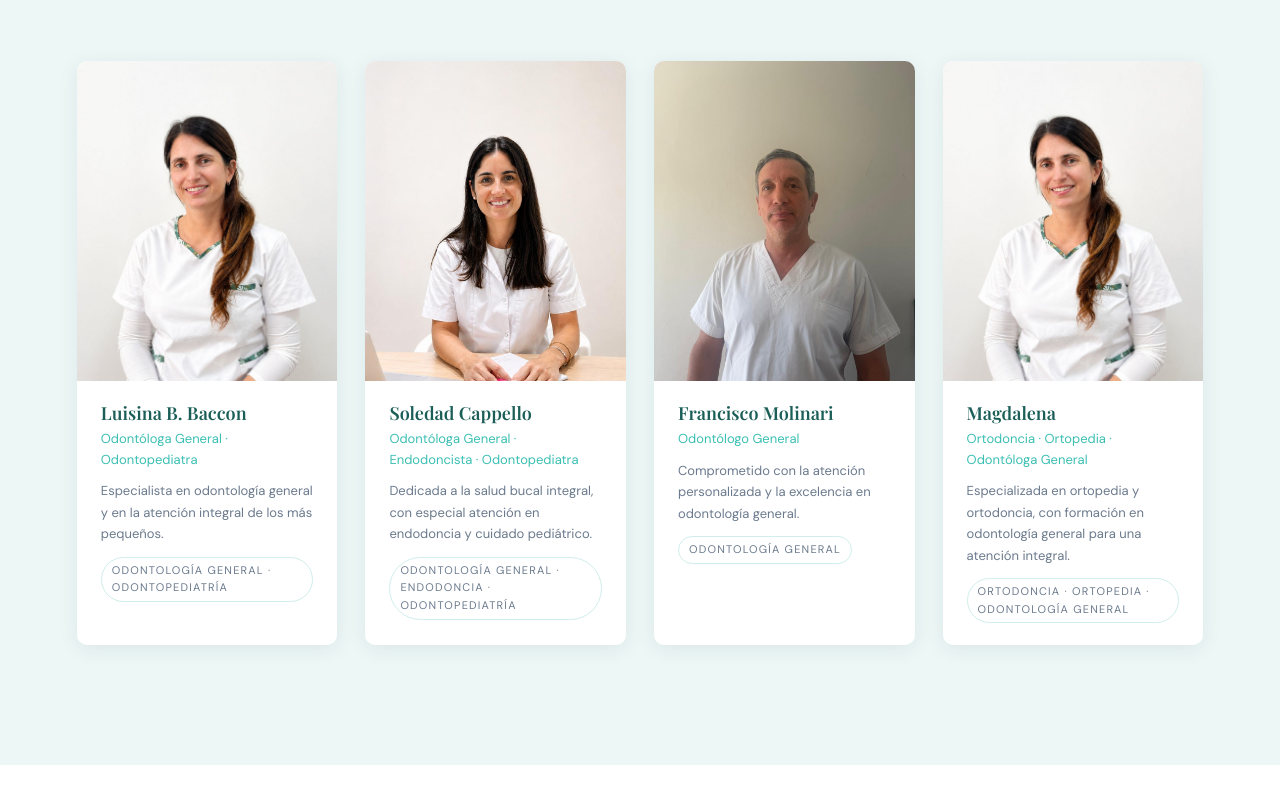
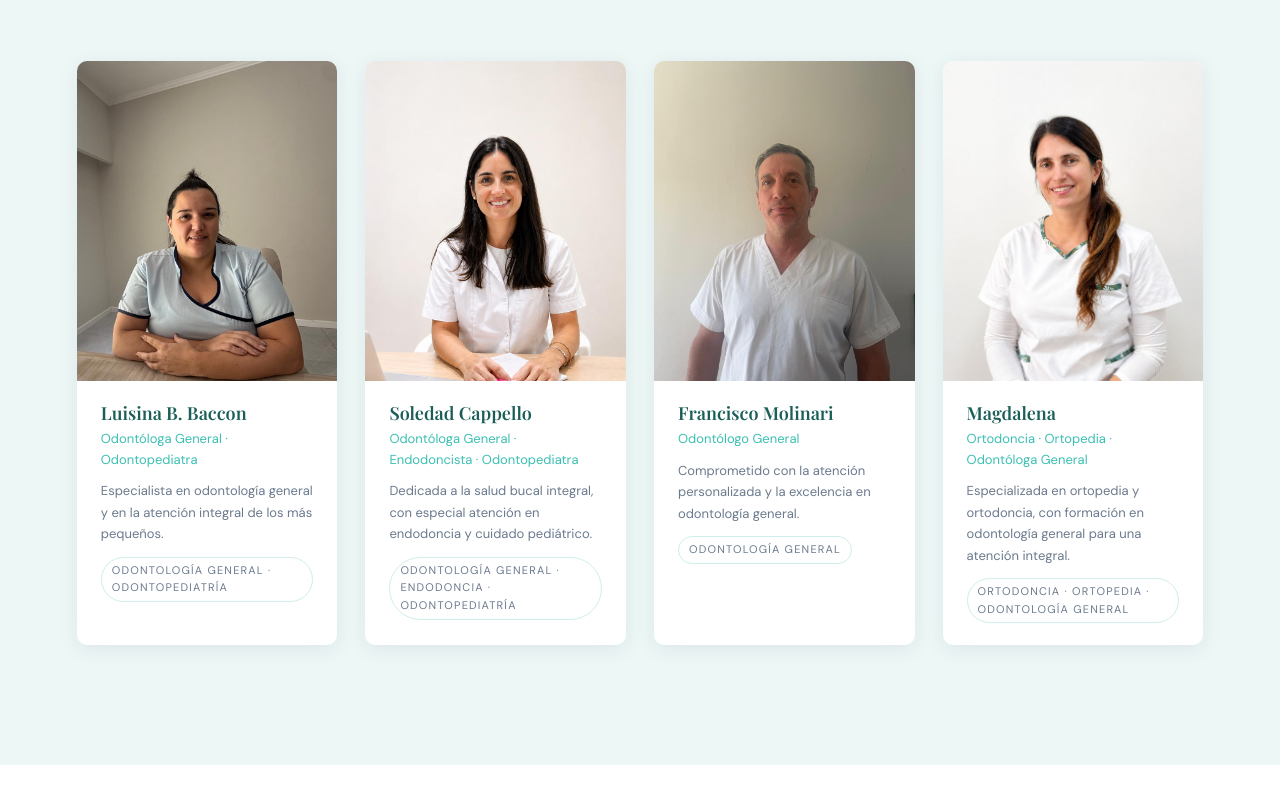
Before and after one commit to MolinariThiago/amco, a website: page public/index.html in a window 1280 px wide. Shown: the part 3685-4488 px from the top of the page. Drawn offline with nearby package versions, Linux system fonts and the light colour scheme; a web font is replaced by a local one.

Commit message:
Fix fotos doctores y centrado Francisco

```diff
--- a/public/index.html
+++ b/public/index.html
@@ -280,7 +280,7 @@
       <div class="doctors reveal reveal--delay">
         <article class="doc-card">
           <div class="doc-card__img-wrap">
-            <img src="/magdalena.jpg" alt="Magdalena — Odontóloga" style="object-position: center top;">
+            <img src="/luisina.jpg" alt="Luisina B. Baccon — Odontóloga" style="object-position: center top;">
             <div class="doc-card__overlay" aria-hidden="true"></div>
             <div class="doc-card__social" aria-label="Redes sociales">
               <a href="#" aria-label="LinkedIn Magdalena">
@@ -314,7 +314,7 @@
         </article>
         <article class="doc-card">
           <div class="doc-card__img-wrap">
-            <img src="/francisco.jpg" alt="Francisco Molinari — Odontólogo" style="object-position: center top;">
+            <img src="/francisco.jpg" alt="Francisco Molinari — Odontólogo" style="object-position: center 20%;">
             <div class="doc-card__overlay" aria-hidden="true"></div>
             <div class="doc-card__social" aria-label="Redes sociales">
               <a href="#" aria-label="LinkedIn Francisco Molinari">
```
Also changed, not shown: index.html (+2 -2 lines), public/luisina.jpg (added).
